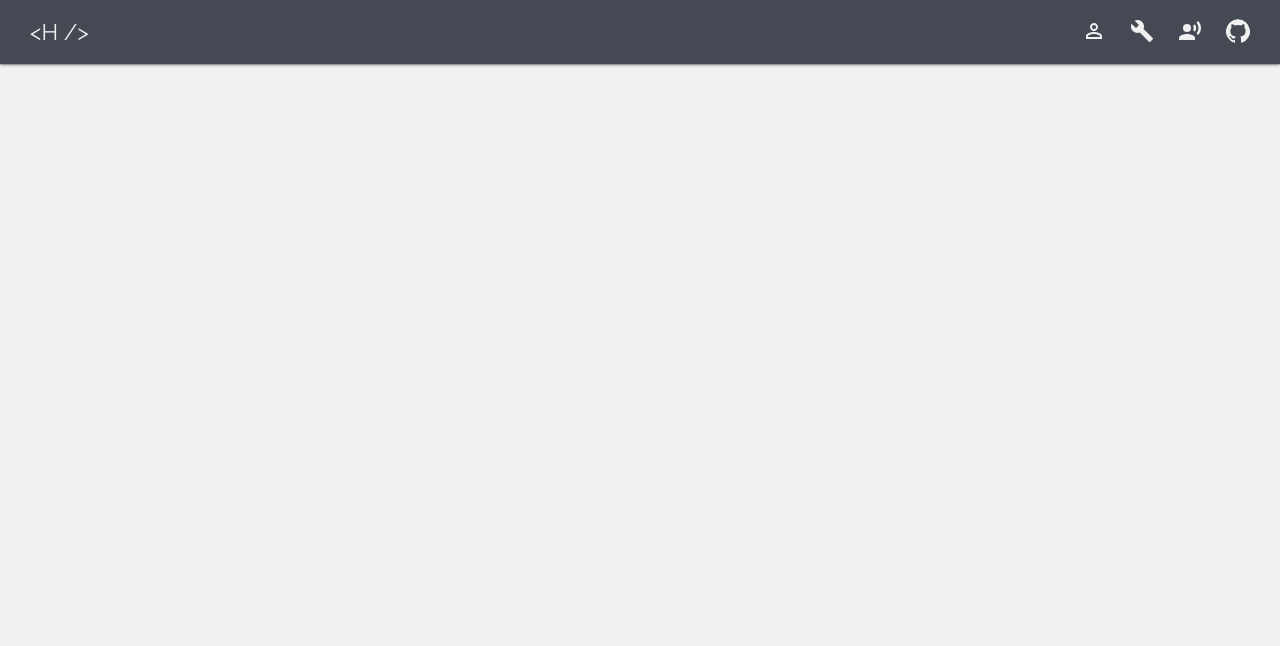
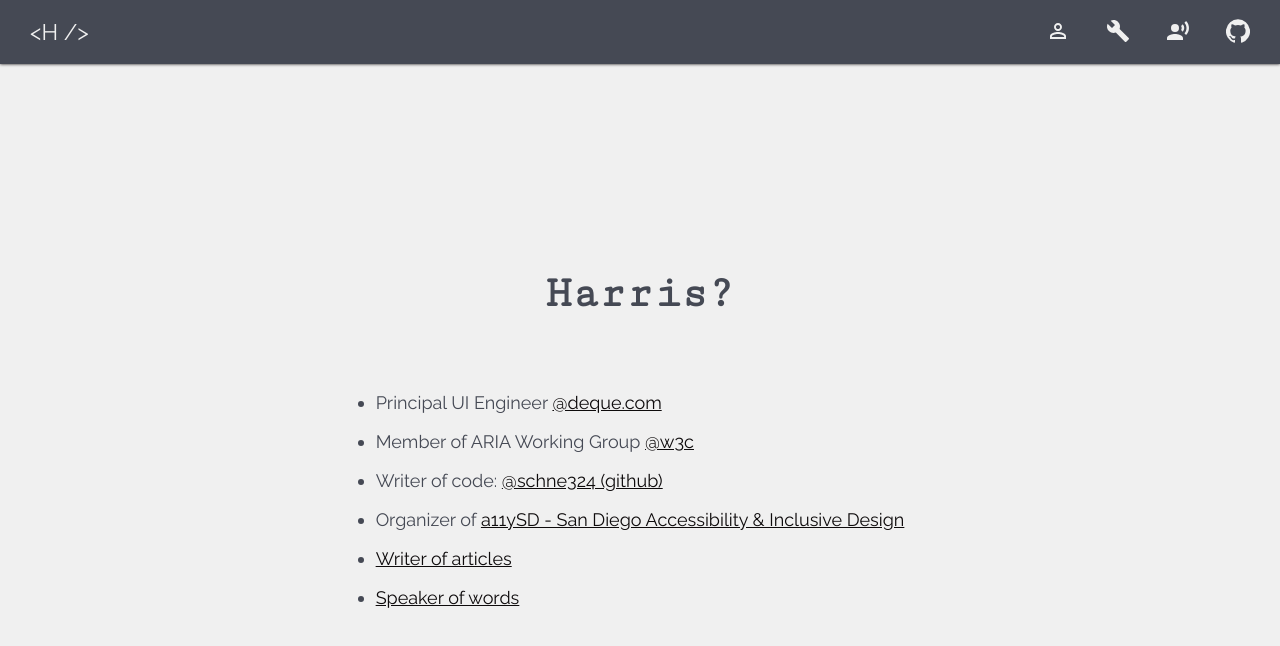
Before and after one commit to schne324/harris.schneiderman.dev, a React (Vite) app: page /about in a window 1280 px wide. Shown: the top 646 px of the page. Built offline with nearby package versions, Linux system fonts and the light colour scheme.

Commit message:
Router / Home / About

```diff
--- a/package.json
+++ b/package.json
@@ -24,8 +24,10 @@
   "dependencies": {
     "@material-ui/core": "^4.11.0",
     "@material-ui/icons": "^4.9.1",
+    "@types/react-router-dom": "^5.1.5",
     "react": "^16.13.1",
     "react-dom": "^16.13.1",
+    "react-router-dom": "^5.2.0",
     "regenerator-runtime": "^0.13.5",
     "typeface-cutive-mono": "^0.0.72",
     "typeface-raleway": "^0.0.75"
--- /dev/null
+++ b/src/components/About.css
@@ -0,0 +1,11 @@
+.About ul {
+  margin: 0;
+  padding: var(--space-large);
+  border-radius: 15px;
+  text-align: left;
+  font-size: 1.2em;
+}
+
+.About li {
+  margin: var(--space-medium) 0;
+}
--- /dev/null
+++ b/src/components/About.tsx
@@ -0,0 +1,39 @@
+import React from 'react';
+import { Link } from 'react-router-dom';
+import './About.css';
+
+const App: React.ComponentType = () => {
+  return (
+    <div className="About">
+      <h1>Harris?</h1>
+      <ul>
+        <li>
+          <span>Principal UI Engineer</span>{' '}
+          <a href="https://deque.com">@deque.com</a>
+        </li>
+        <li>
+          <span>Member of ARIA Working Group</span>{' '}
+          <a href="https://w3c.org">@w3c</a>
+        </li>
+        <li>
+          <span>Writer of code:</span>{' '}
+          <a href="https://github.com/schne324">@schne324 (github)</a>
+        </li>
+        <li>
+          <span>Organizer of</span>{' '}
+          <a href="https://a11ysd.com">
+            a11ySD - San Diego Accessibility &amp; Inclusive Design
+          </a>
+        </li>
+        <li>
+          <Link to="/publications">Writer of articles</Link>
+        </li>
+        <li>
+          <Link to="/publications#speaker">Speaker of words</Link>
+        </li>
+      </ul>
+    </div>
+  );
+};
+
+export default App;
--- a/src/components/App.css
+++ b/src/components/App.css
@@ -18,9 +18,24 @@
   --animation-duration: 270ms;
 }
 
+html {
+  box-sizing: border-box;
+}
+
+*,
+*:before,
+*:after {
+  box-sizing: inherit;
+}
+
+:focus {
+  outline: 2px solid var(--dark);
+}
+
 body {
   font-family: 'Raleway', sans-serif;
   background: var(--light);
+  color: var(--grey);
   font-size: var(--base-font-size);
   margin: 0;
   padding: 0;
@@ -33,15 +48,25 @@ h4,
 h5,
 h6 {
   font-family: 'Cutive Mono', monospace;
+  color: var(--grey);
 }
 
 h1 {
+  font-size: 3em;
+}
+
+a {
+  color: var(--dark);
+}
+
+main {
   text-align: center;
   display: flex;
   flex-direction: column;
   align-items: center;
   justify-content: center;
-  height: 100vh;
+  min-height: calc(100vh - 90px);
+  margin-top: 90px;
 }
 
 img {
--- a/src/components/App.tsx
+++ b/src/components/App.tsx
@@ -1,12 +1,25 @@
 import React from 'react';
+import Home from './Home';
+import About from './About';
 import Header from './Header';
+import { BrowserRouter as Router, Switch, Route, Link } from 'react-router-dom';
 import './App.css';
 
 const App: React.ComponentType = () => {
   return (
-    <main>
+    <Router>
       <Header />
-    </main>
+      <main>
+        <Switch>
+          <Route exact path="/">
+            <Home />
+          </Route>
+          <Route path="/about">
+            <About />
+          </Route>
+        </Switch>
+      </main>
+    </Router>
   );
 };
 
--- a/src/components/Header.css
+++ b/src/components/Header.css
@@ -28,6 +28,11 @@ header ul li a {
   border-top: var(--header-border-width) solid transparent;
   border-bottom: var(--header-border-width) solid transparent;
   transition: var(--animation-duration) all;
+  margin-right: var(--space-small);
+}
+
+header ul li:last-of-type a {
+  margin-right: 0;
 }
 
 header a::before {
--- a/src/components/Header.tsx
+++ b/src/components/Header.tsx
@@ -1,4 +1,5 @@
 import React from 'react';
+import { Link } from 'react-router-dom';
 import GitHubIcon from '@material-ui/icons/GitHub';
 import PermIdentityIcon from '@material-ui/icons/PermIdentity';
 import BuildIcon from '@material-ui/icons/Build';
@@ -11,24 +12,24 @@ const Header: React.ComponentType = () => {
       <nav>
         <ul>
           <li>
-            <a href="/" className="Logo" aria-label="Home">
+            <Link to="/" className="Logo" aria-label="Home">
               {'<H />'}
-            </a>
+            </Link>
           </li>
           <li className="Right">
-            <a href="/About" aria-label="About">
+            <Link to="/about" aria-label="About">
               <PermIdentityIcon />
-            </a>
+            </Link>
           </li>
           <li>
-            <a href="/About" aria-label="Projects">
+            <Link to="/projects" aria-label="Projects">
               <BuildIcon />
-            </a>
+            </Link>
           </li>
           <li>
-            <a href="/About" aria-label="Publications">
+            <Link to="/publications" aria-label="Publications">
               <RecordVoiceOverIcon />
-            </a>
+            </Link>
           </li>
           <li>
             <a
--- /dev/null
+++ b/src/components/Home.css
@@ -0,0 +1,4 @@
+.Home p {
+  font-family: 'Cutive Mono', monospace;
+  font-size: 1.2em;
+}
--- /dev/null
+++ b/src/components/Home.tsx
@@ -0,0 +1,13 @@
+import React from 'react';
+import './Home.css';
+
+const App: React.ComponentType = () => {
+  return (
+    <div className="Home">
+      <h1>{'<Harris />'}</h1>
+      <p>Web Developer and stuff.</p>
+    </div>
+  );
+};
+
+export default App;
```
Also changed, not shown: 1 other file (tests, documents, lock files or other folders).
